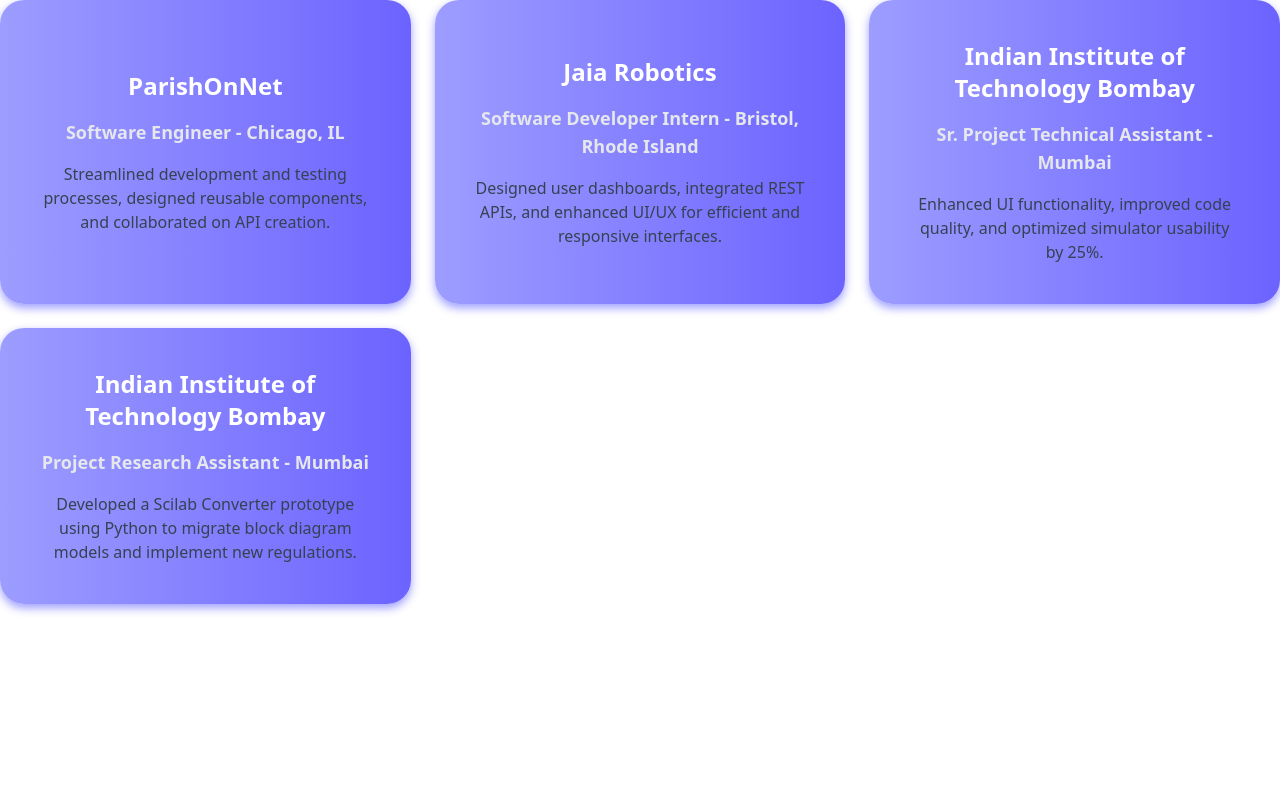
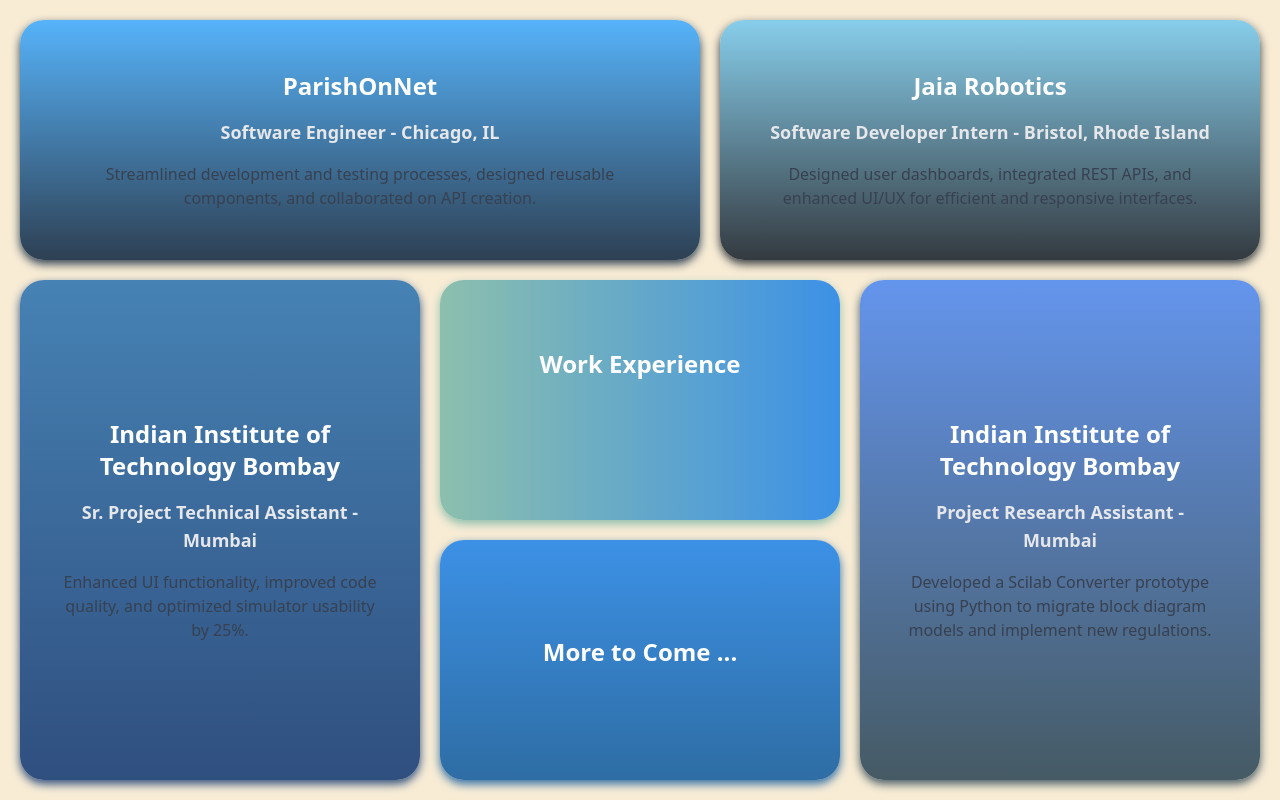
Before and after one commit to Moriarty777/bento_folio, a Next.js app: page /work-experience in a window 1280 px wide. Built offline with nearby package versions, Linux system fonts and the light colour scheme.

Commit message:
Work Experience Page added.

```diff
--- a/src/app/component/Card.tsx
+++ b/src/app/component/Card.tsx
@@ -4,6 +4,7 @@ import { useRouter } from "next/navigation";
 interface CardProps {
   title: React.ReactNode;
   description?: string;
+  gradientDirection?: string;
   gradientFrom: string;
   gradientTo: string;
   textColor?: string;
@@ -20,6 +21,7 @@ interface CardProps {
 const Card = ({
   title,
   description,
+  gradientDirection,
   gradientFrom,
   gradientTo,
   textColor = "text-white",
@@ -30,7 +32,7 @@ const Card = ({
   buttonText,
   path,
   children,
-  hover = true,
+  hover = false,
 }: CardProps) => {
   const router = useRouter();
 
@@ -50,7 +52,10 @@ const Card = ({
       style={
         {
           "--fade-delay": delay,
-          backgroundImage: `linear-gradient(to left, ${gradientFrom}, ${gradientTo})`,
+          backgroundImage:
+            gradientDirection === "top"
+              ? `linear-gradient(to bottom, ${gradientFrom}, ${gradientTo})`
+              : `linear-gradient(to left, ${gradientFrom}, ${gradientTo})`,
           boxShadow: `0 4px 10px ${gradientTo}`,
         } as React.CSSProperties
       }
--- a/src/app/constant.tsx
+++ b/src/app/constant.tsx
@@ -20,6 +20,7 @@ export const home = [
     col: 3,
     row: 3,
     buttonText: "See More",
+    hover: true,
     path: "/work-experience",
   },
   {
@@ -33,6 +34,7 @@ export const home = [
     col: 3,
     row: 3,
     buttonText: "See More",
+    hover: true,
     path: "/projects",
   },
   {
@@ -46,6 +48,7 @@ export const home = [
     col: 3,
     row: 3,
     buttonText: "See More",
+    hover: true,
     path: "/education-cert",
   },
   {
@@ -86,6 +89,7 @@ export const home = [
     col: 3,
     row: 3,
     buttonText: "See More",
+    hover: true,
     path: "/technology",
   },
   {
@@ -99,6 +103,7 @@ export const home = [
     col: 3,
     row: 3,
     buttonText: "See More",
+    hover: true,
   },
   {
     title: "Contact Me",
@@ -108,13 +113,11 @@ export const home = [
     delay: "2.1s",
     col: 3,
     row: 3,
-    buttonText: "See More",
-    hover: false,
   },
   {
     title: "Blog",
+    description: "Sharing insights, ideas, and my journey in tech and beyond.",
     gradientFrom: "#9AD1EA",
-    description: "Sharing insights, ideas, and my journey in tech and beyond.",
     gradientTo: "#e5f5fd",
     textColor: "text-[#2B2D42]",
     icon: <PencilIcon className="size-14" />,
@@ -122,6 +125,7 @@ export const home = [
     col: 3,
     row: 3,
     buttonText: "See More",
+    hover: true,
   },
 ];
 
@@ -132,6 +136,11 @@ export const workExperience = [
     role: "Software Engineer",
     description:
       "Streamlined development and testing processes, designed reusable components, and collaborated on API creation.",
+    gradientDirection: "top",
+    gradientFrom: "#56B3FA",
+    gradientTo: "#2E4053",
+    col: 5,
+    row: 3,
   },
   {
     company: "Jaia Robotics",
@@ -139,6 +148,11 @@ export const workExperience = [
     role: "Software Developer Intern",
     description:
       "Designed user dashboards, integrated REST APIs, and enhanced UI/UX for efficient and responsive interfaces.",
+    gradientDirection: "top",
+    gradientFrom: "#87CEEB",
+    gradientTo: "#343A40",
+    col: 4,
+    row: 3,
   },
   {
     company: "Indian Institute of Technology Bombay",
@@ -146,6 +160,21 @@ export const workExperience = [
     role: "Sr. Project Technical Assistant",
     description:
       "Enhanced UI functionality, improved code quality, and optimized simulator usability by 25%.",
+    gradientDirection: "top",
+    gradientFrom: "#4682B4",
+    gradientTo: "#2F4F7F",
+    col: 3,
+    row: 6,
+  },
+  {
+    company: "Work Experience",
+    gradientFrom: "#3C91E6",
+    gradientTo: "#8CBFAD",
+    col: 3,
+    row: 3,
+    buttonText: "Go Back",
+    path: "/",
+    hover: true,
   },
   {
     company: "Indian Institute of Technology Bombay",
@@ -153,5 +182,18 @@ export const workExperience = [
     role: "Project Research Assistant",
     description:
       "Developed a Scilab Converter prototype using Python to migrate block diagram models and implement new regulations.",
+    gradientDirection: "top",
+    gradientFrom: "#6495ED",
+    gradientTo: "#455A64",
+    col: 3,
+    row: 6,
+  },
+  {
+    company: "More to Come ...",
+    gradientDirection: "top",
+    gradientFrom: "#3C91E6",
+    gradientTo: "#2E6DA4",
+    col: 3,
+    row: 3,
   },
 ];
--- a/src/app/page.tsx
+++ b/src/app/page.tsx
@@ -5,7 +5,7 @@ import { home } from "./constant";
 export default function Home() {
   return (
     <div className="flex h-screen w-full items-center justify-center bg-[#F8ECD5]">
-      <div className="grid w-full gap-5 p-5 md:h-screen grid-cols-9 grid-rows-9 auto-rows-fr">
+      <div className="grid w-full gap-5 p-5 md:h-screen md:grid-cols-9 md:grid-rows-9 auto-rows-fr grid-cols-1 grid-rows-1">
         {home.map((card, index) => (
           <Card
             key={index}
--- a/src/app/work-experience/page.tsx
+++ b/src/app/work-experience/page.tsx
@@ -4,24 +4,32 @@ import { workExperience } from "../constant";
 
 export default function WorkExperience() {
   return (
-    <div className="grid gap-6 sm:grid-cols-1 md:grid-cols-2 lg:grid-cols-3">
+    <div className="flex h-screen w-full items-center justify-center bg-[#F8ECD5]">
+      <div className="grid w-full gap-5 p-5 md:h-screen md:grid-cols-9 md:grid-rows-9 auto-rows-fr grid-cols-1 grid-rows-1">
         {workExperience.map((job, index) => (
           <Card
             key={index}
             title={job.company}
-          gradientFrom="#6C63FF"
-          gradientTo="#9D9DFF"
+            gradientFrom={job.gradientFrom}
+            gradientTo={job.gradientTo}
+            gradientDirection={job.gradientDirection}
             textColor="text-white"
-          col={1}
-          row={1}
-          hover={true}
+            col={job.col}
+            row={job.row}
+            buttonText={job.buttonText}
+            hover={job.hover}
+            path={job.path}
           >
+            {job.role && (
               <div className="mt-4 text-lg font-semibold text-gray-200">
                 {job.role} - {job.location}
               </div>
+            )}
+
             <div className="mt-2 text-md text-gray-700">{job.description}</div>
           </Card>
         ))}
       </div>
+    </div>
   );
 }
```
Lines whose indentation alone changed are shown as unchanged.
